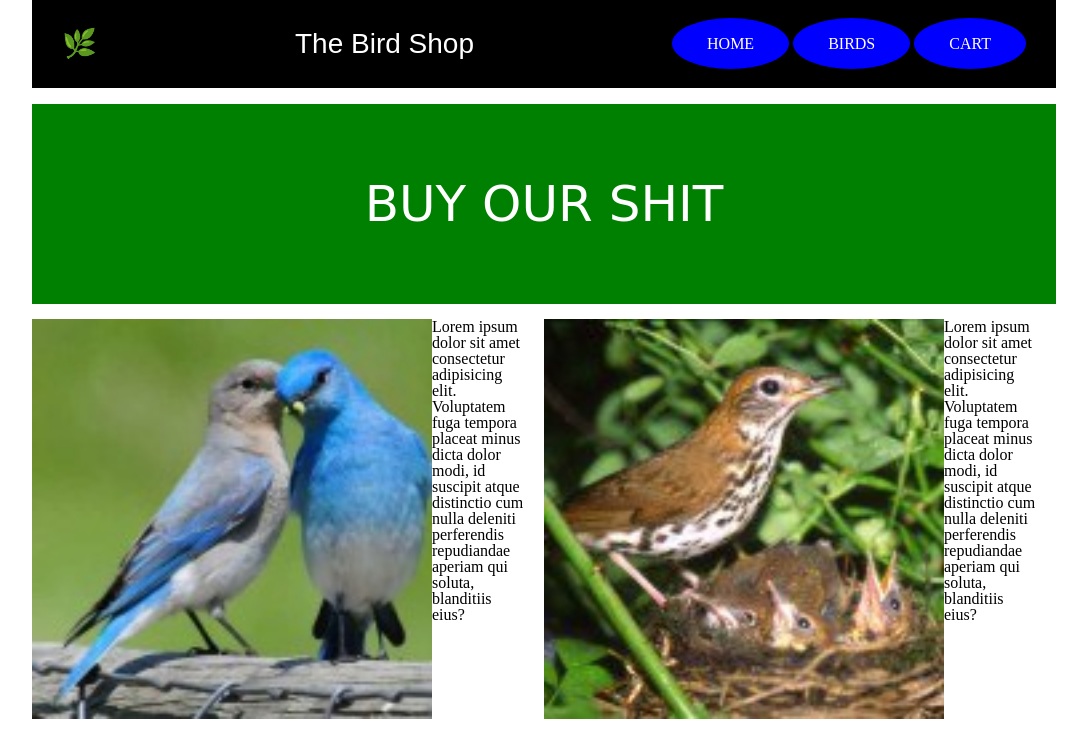
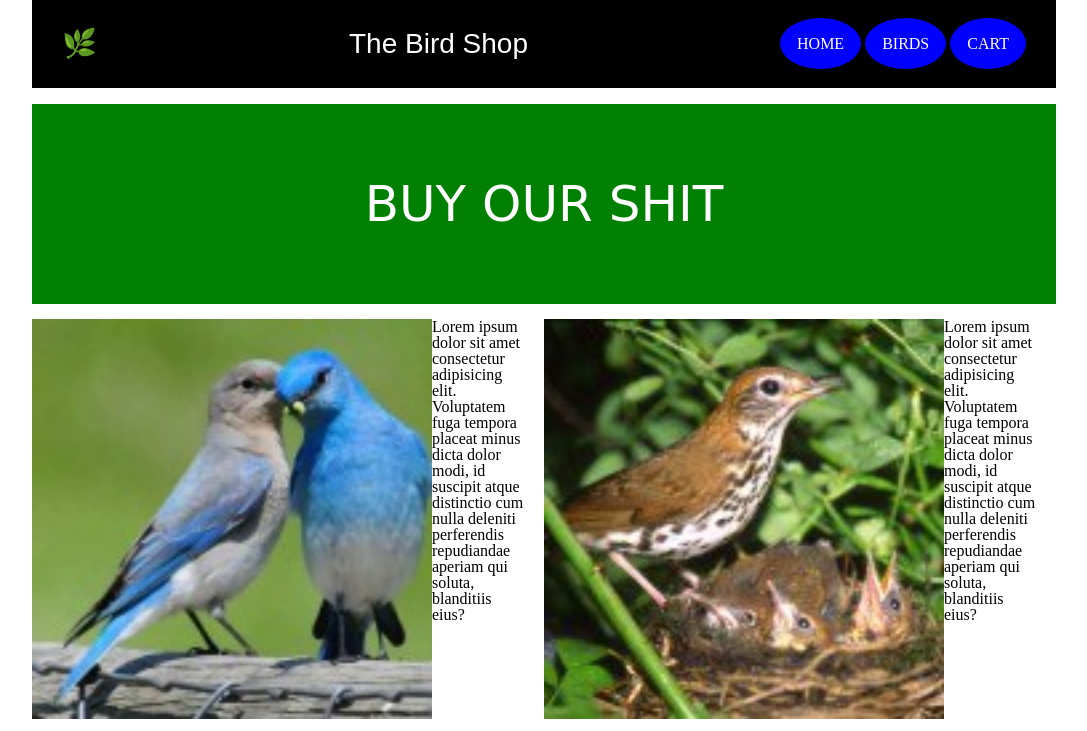
Before and after one commit to AaronEdwardGlenn/bootcamp-one-week-one, a plain HTML site: page 6-lab/index2.html in a window 1280 px wide. Shown: the top 731 px of the page, without its empty margins (96-1183 px from the left). Drawn offline with Linux system fonts and the light colour scheme.

Commit message:
final wireframe complete

```diff
--- a/6-lab/wireframe.css
+++ b/6-lab/wireframe.css
@@ -15,11 +15,8 @@ header {
 }
 
 header nav a {
-    color: white;
-    padding: 13px 18px;
-    text-decoration: none;
-    transition: color 200ms ease-in;
-    display: inline;
+     color: white;
+     text-decoration: none;
 
 }
 
@@ -28,6 +25,8 @@ li{
     background-color: blue;
     border-radius: 100%;
     padding: 17px;
+
+
     /* display: flex;
     flex-direction: row; */
 }
```
